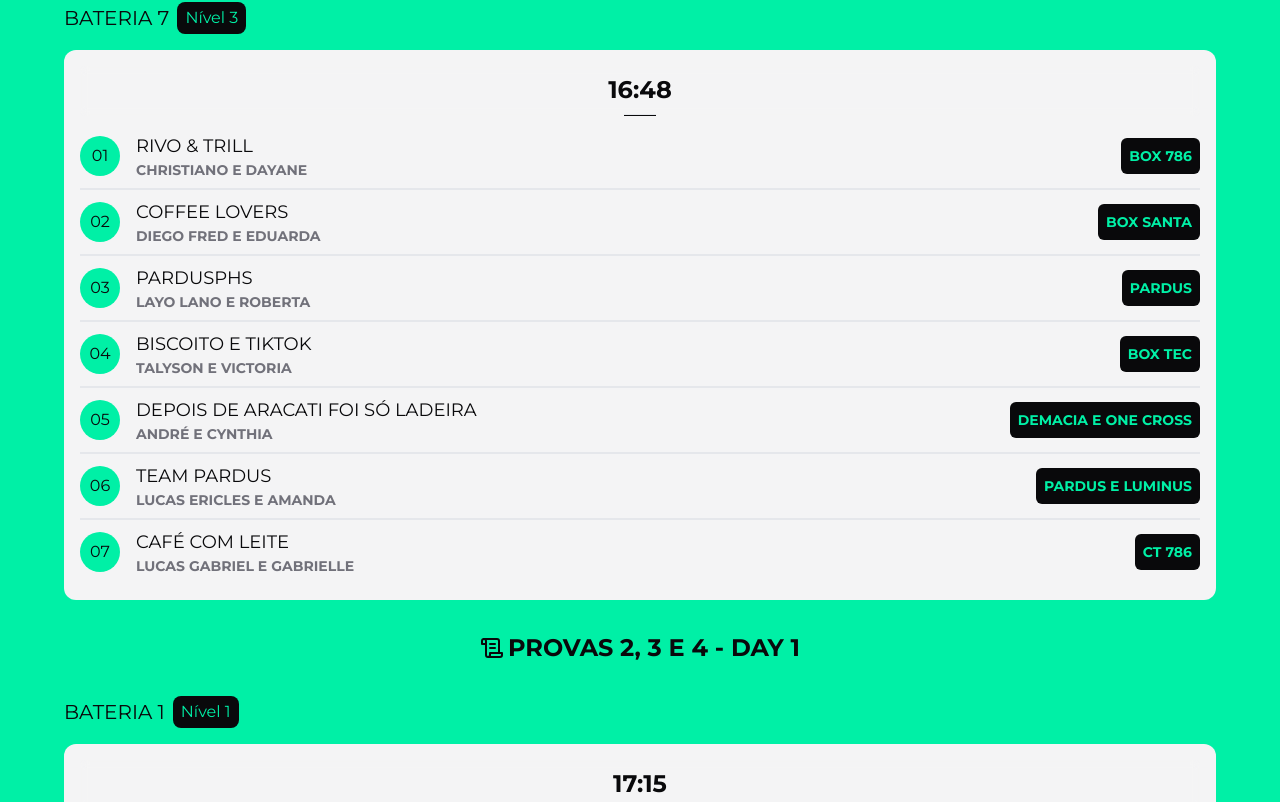
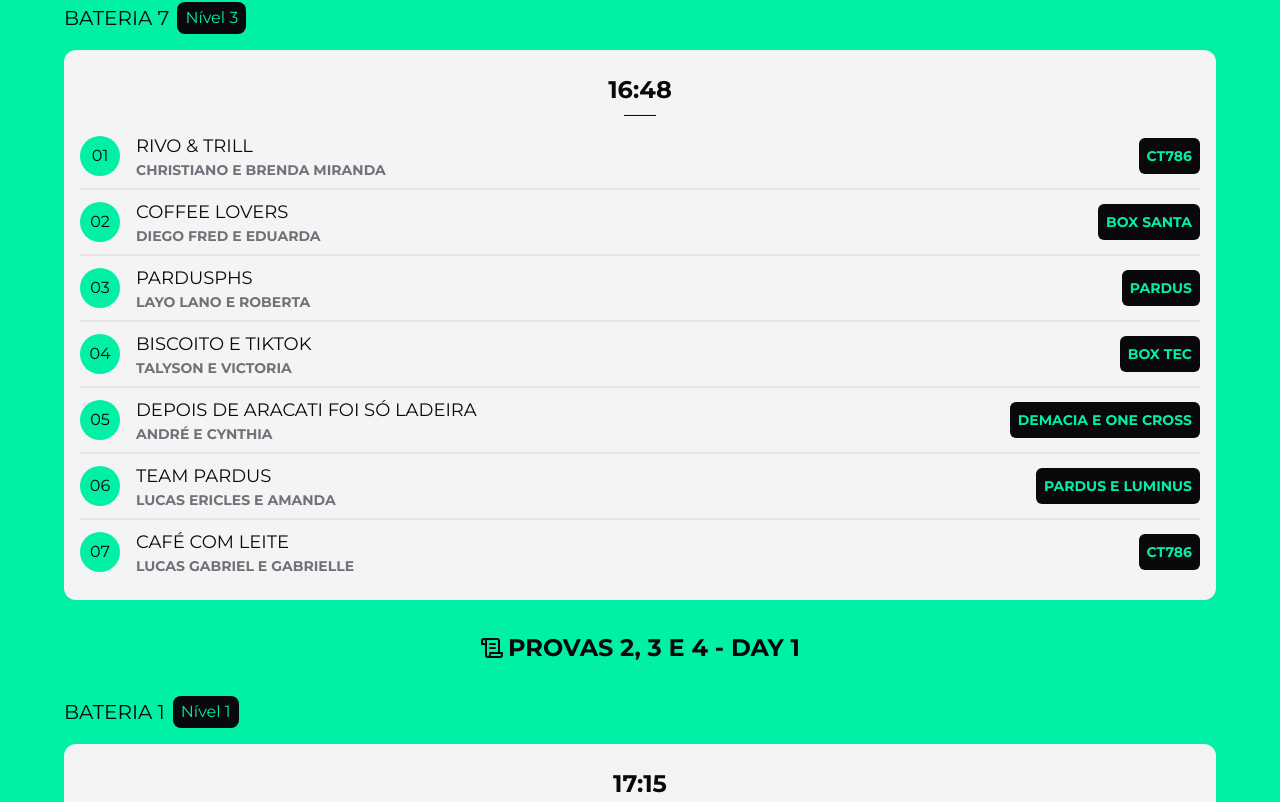
Before and after one commit to Rellyso/loverschallenge, a Next.js app: page /baterias in a window 1280 px wide. Shown: the part 4458-5260 px from the top of the page. Built offline with nearby package versions, Linux system fonts and the light colour scheme.

Commit message:
fixing teams

```diff
--- a/src/app/baterias/data/batteries.ts
+++ b/src/app/baterias/data/batteries.ts
@@ -345,8 +345,8 @@ const teams = [
   {
     id: 37,
     name: 'Rivo & Trill',
-    athletes: ['Christiano', 'Dayane'],
-    box: 'Box 786',
+    athletes: ['Christiano', 'Brenda Miranda'],
+    box: 'CT786',
     level: 3,
     battery: 7,
     lane: 1,
@@ -400,7 +400,7 @@ const teams = [
     id: 43,
     name: 'Café com Leite',
     athletes: ['Lucas Gabriel', 'Gabrielle'],
-    box: 'CT 786',
+    box: 'CT786',
     level: 3,
     battery: 7,
     lane: 7,
```
